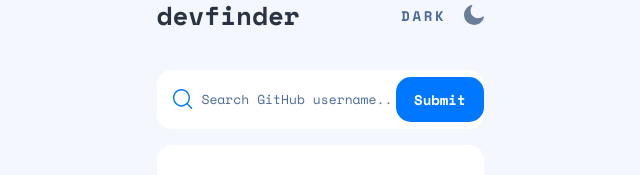
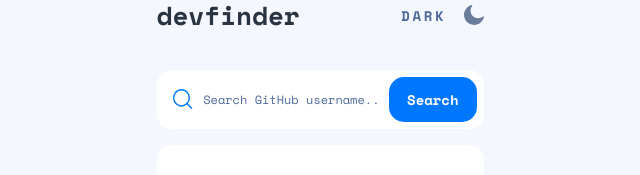
Before and after one commit to TheFranMan/github-user-search-app, a React (Create React App) app: page / in a window 1280 px wide. Shown: the part 132-307 px from the top of the page, without its empty margins (320-960 px from the left). Built offline with nearby package versions, Linux system fonts and the light colour scheme.

Commit message:
Updated padding and color on search bar, used inline SVG instead of images abd uopadted their color in the links section

```diff
--- a/src/assets/scss/_bio.scss
+++ b/src/assets/scss/_bio.scss
@@ -80,7 +80,12 @@
             grid-template-columns: 20px 1fr;
             margin-bottom: 1.6em;
             font-size: var.$fz-xxsmall;
-            color: var(--theme-accent);
+
+            &__icon {
+                path {
+                    fill: var(--theme-accent);
+                }
+            }
 
             &__text {
                 padding-left: 1em;
--- a/src/assets/scss/_general.scss
+++ b/src/assets/scss/_general.scss
@@ -9,6 +9,7 @@
     --theme-heading:    var(--ebony-clay);
     --theme-accent:     var(--kashmir-blue);
     --theme-error:      var(--sunset-orange);
+    --theme-white:      var(--white);
 }
 
 .dark-mode {
@@ -17,6 +18,7 @@
     --theme-foreground: var(--white);
     --theme-heading:    var(--white);
     --theme-accent:     var(--white );
+    --theme-white:      var(--white);
 }
 
 .sr-only {
--- a/src/assets/scss/_search.scss
+++ b/src/assets/scss/_search.scss
@@ -6,25 +6,27 @@
     align-items: center;
     background-color: var(--theme-secondary);
     padding: .65em 0;
+    padding-right: 0.7em;
+    padding-left: 1.6em;
     border-radius: var.$radius;
 
     &__icon {
-        margin-left: 1.6em;
+        // margin-left: 1.6em;
         width: 20px;
         height: 20px;
     }
 
     &__form {
         display: flex;
-        margin-left: .895em;
         width: 100%;
 
         &__input {
+            margin-left: .895em;
             flex: 1;
             border: none;
             outline: none; // for a11y?
             font-family: var.$font-family;
-            font-size: var.$fz-xxsmall;
+            font-size: 1.2rem;
             line-height: 1.92308em;
             color: var(--theme-accent);
             background-color: var(--theme-secondary);
@@ -39,7 +41,7 @@
             font-family: var.$font-family;
             font-size: var.$fz-xsmall;
             font-weight: 700;
-            color: var(--theme-secondary);
+            color: var(--theme-white);
             background-color: var(--theme-primary);
             border: none;
             border-radius: var.$radius;
--- a/src/components/Bio.js
+++ b/src/components/Bio.js
@@ -1,7 +1,7 @@
-import icon_location from '../assets/images/icon-location.svg'
-import icon_website from '../assets/images/icon-website.svg'
-import icon_twitter from '../assets/images/icon-twitter.svg'
-import icon_company from '../assets/images/icon-company.svg'
+import {ReactComponent as IconLocation} from '../assets/images/icon-location.svg';
+import {ReactComponent as IconWebsite} from '../assets/images/icon-website.svg';
+import {ReactComponent as IconTwitter} from '../assets/images/icon-twitter.svg';
+import {ReactComponent as IconCompany} from '../assets/images/icon-company.svg';
 import classnames from 'classnames';
 
 export default function Bio(props) {
@@ -71,19 +71,19 @@
             </div>
             <ul className="bio__links">
                 <li className={ classnames("bio__links__item location", null === props.user.location ? unavailableClass : '' ) }>
-                    <img className="bio__links__item__img" src={ icon_location } alt="location" />
+                    <IconLocation className="bio__links__item__icon" />
                     { location }
                 </li>
                 <li className={ classnames("bio__links__item blog", null === props.user.blog ? unavailableClass : '') }>
-                    <img className="bio__links__item__img" src={ icon_website } alt="blog" />
+                    <IconWebsite className="bio__links__item__icon" />
                     { blog }
                 </li>
                 <li className={ classnames("bio__links__item twitter", null === props.user.twitter ? unavailableClass : '') }>
-                    <img className="bio__links__item___img" src={ icon_twitter } alt="twitter" />
+                    <IconTwitter className="bio__links__item__icon" />
                     { twitter }
                 </li>
                 <li className={ classnames("bio__links__item company", null === props.user.company ? unavailableClass : '') }>
-                    <img className="bio__links__item___img" src={ icon_company } alt="company" />
+                    <IconCompany className="bio__links__item__icon" />
                     { company }
                 </li>
             </ul>
--- a/src/components/Search.js
+++ b/src/components/Search.js
@@ -8,7 +8,7 @@
             <form className="search__form">
                 <input className="search__form__input" type="text" aria-label="Search" placeholder="Search GitHub username.."/>
                 { props.error && <div className="search__form__errors">No results</div> }
-                <input className="search__form__submit" type="submit" />
+                <input className="search__form__submit" type="submit" value="Search"/>
             </form>
         </section>
     );
```
